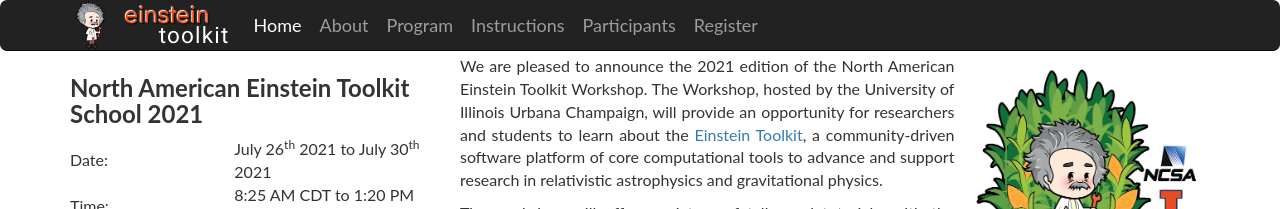
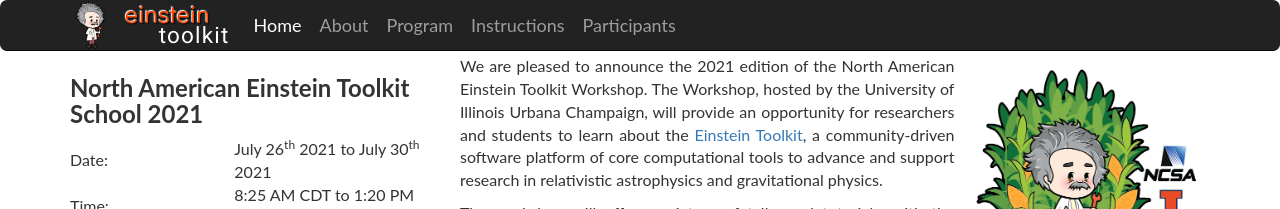
Before and after one commit to EinsteinToolkit/et2021uiuc, a Jekyll site: the page built from index.md, in a window 1280 px wide. Shown: the top 209 px of the page. Built offline with Jekyll 4.4.1, drawn with Linux system fonts in a browser that asks for light colours.

Commit message:
navbar: remove register tab

```diff
--- a/_includes/navbar.html
+++ b/_includes/navbar.html
@@ -38,7 +38,7 @@
       <li ><a class="main-menu {% if page.url == '/program.html' %}main-menu-active{% endif %}" href="{{base}}/program.html">Program</a></li>
       <li ><a class="main-menu {% if page.url == '/instructions.html' %}main-menu-active{% endif %}" href="{{base}}/instructions.html">Instructions</a></li>
       <li ><a class="main-menu {% if page.url == '/participants.html' %}main-menu-active{% endif %}" href="{{base}}/participants.html">Participants</a></li>
-      <li ><a class="main-menu {% if page.url == '/register.html' %}main-menu-active{% endif %}" href="{{base}}/register.html">Register</a></li>
+      <!--<li ><a class="main-menu {% if page.url == '/register.html' %}main-menu-active{% endif %}" href="{{base}}/register.html">Register</a></li>-->
     </ul>
   </div>
   </div>
```
